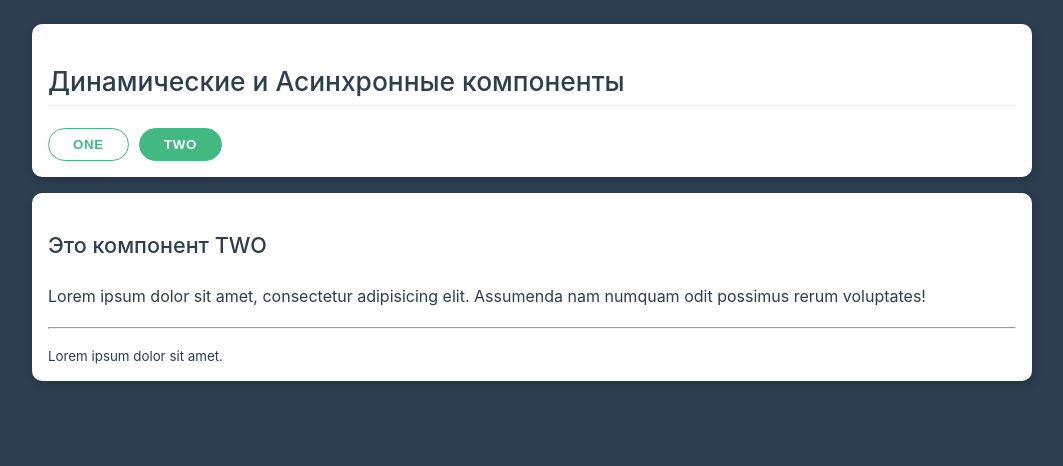
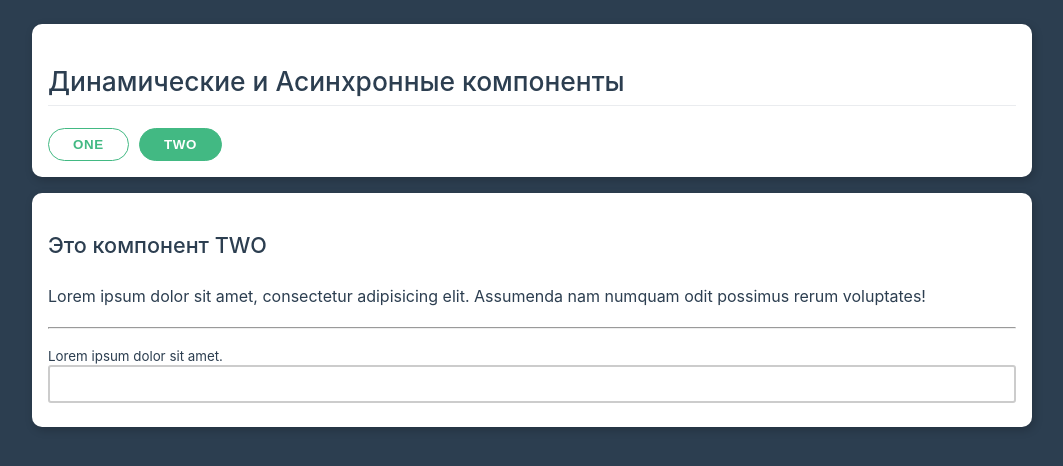
Before and after one commit to alami/js-vue-game, a Vue app in the folder vue3/ch13/: page / in a window 1280 px wide. Both pictures are taken after a click on the button "TWO". Shown: the top 466 px of the page, without its empty margins (108-1171 px from the left). Built offline with nearby package versions, Linux system fonts and the light colour scheme.

Commit message:
ch06-15: ex:   <div class=form-control>>

```diff
--- a/vue3/ch13/src/App.vue
+++ b/vue3/ch13/src/App.vue
@@ -11,7 +11,9 @@
           @action="active='two'"
       >Two</app-button>
     </div>
-    <component :is="componentName"></component>
+    <keep-alive>
+      <component :is="componentName"></component>
+    </keep-alive>
   </div>
 </template>
 
--- a/vue3/ch13/src/AppTextOne.vue
+++ b/vue3/ch13/src/AppTextOne.vue
@@ -2,6 +2,9 @@
 <div class="card">
   <h3>Это компонент ONE</h3>
   <p>Lorem ipsum dolor sit amet, consectetur adipisicing elit. Accusamus, asperiores!</p>
+  <div class="form-control">
+    <input type="text">
+  </div>
 </div>
 </template>
 
--- a/vue3/ch13/src/AppTextTwo.vue
+++ b/vue3/ch13/src/AppTextTwo.vue
@@ -4,6 +4,9 @@
   <p>Lorem ipsum dolor sit amet, consectetur adipisicing elit.
     Assumenda nam numquam odit possimus rerum voluptates!</p>
   <hr /><small>Lorem ipsum dolor sit amet.</small>
+  <div class="form-control">
+    <input type="text">
+  </div>
 </div>
 </template>
 
```
